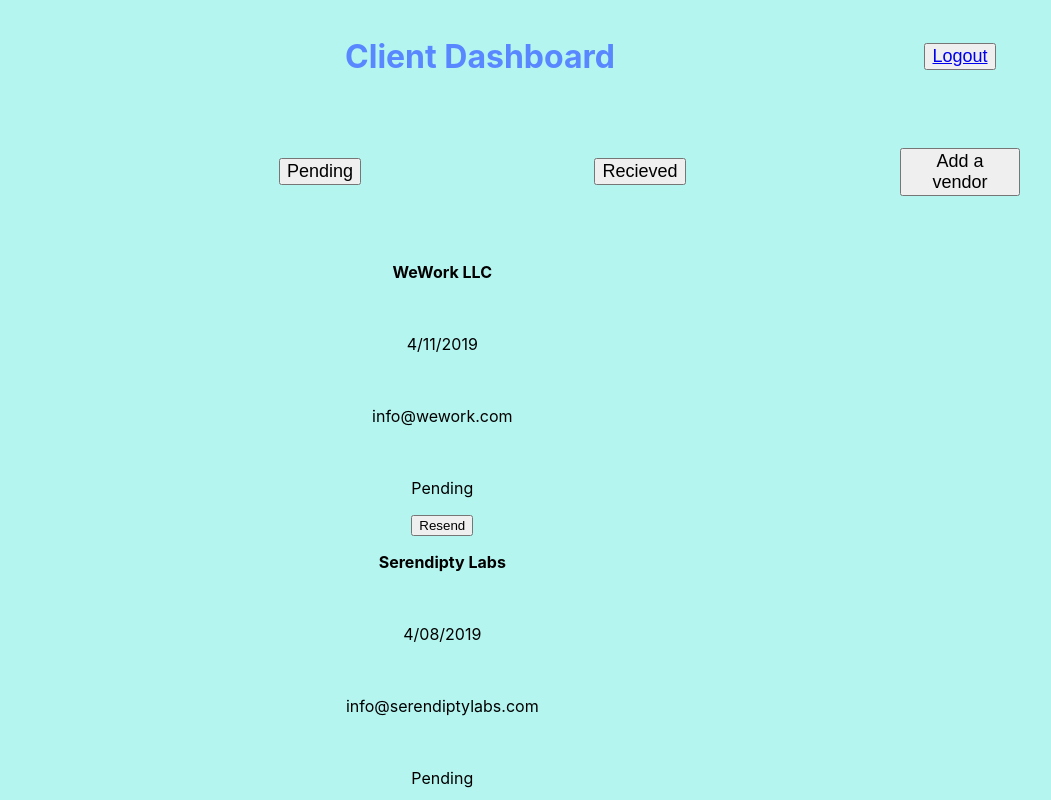
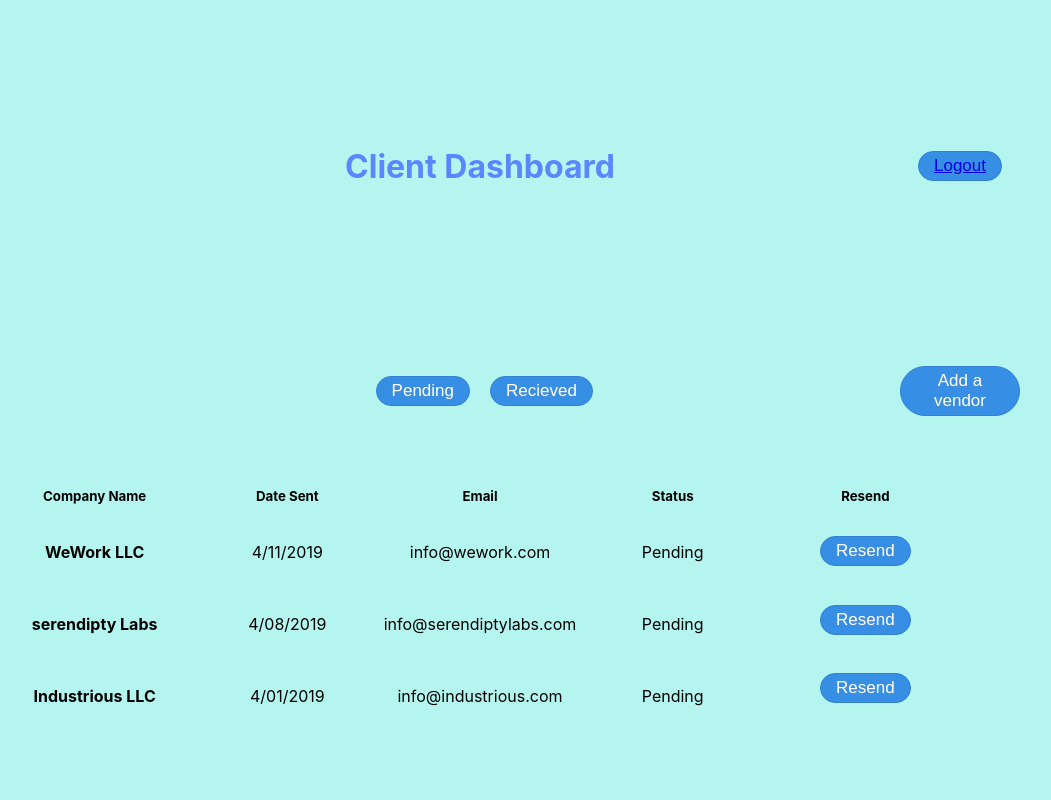
Before and after one commit to codedbyelvis/Zyllion-Demo, a React (Create React App) app: page /dashboard in a window 1280 px wide. Shown: the top 800 px of the page, without its empty margins (160-1211 px from the left). Built offline with nearby package versions, Linux system fonts and the light colour scheme.

Commit message:
Pending Dashboard now

```diff
--- a/src/components/Dashboard/Dashboard.css
+++ b/src/components/Dashboard/Dashboard.css
@@ -1,18 +1,20 @@
 .Dashboard {
     height: 100vh;
-    width: 100%;
+    width: 100vw;
     /* margin-left: 75px; */
     align-items: center;
     justify-items: center;
     display:grid;
     grid-template-columns: 1fr 1fr 1fr 1fr;
     /* grid-column-gap: 200px; */
-    grid-template-rows: 1fr .5fr 3fr;
+    grid-template-rows: 300px 1fr 3fr;
     align-items: flex-start;
 }
 
 .DashboardTitle {
     text-align: center;
+    align-self: center;
+    justify-self: center;
     grid-column: 2/4;
     grid-row: 1/1;
     color: rgb(89, 135, 255);
@@ -24,9 +26,10 @@
 .pebutton {
     text-align: center;
     align-self: center;
-    justify-self: center;
+    justify-self: right;
     grid-column: 2/3;
     grid-row: 2/2;
+    margin-right: 10px;
 }
 .recieved {
     font-size: 18px;
@@ -34,9 +37,10 @@
 .rebutton {
     text-align: center;
     align-self: center;
-    justify-self: center;
+    justify-self: left;
     grid-column: 3/4;
     grid-row: 2/2;
+    margin-left: 10px;
 }
 .logout {
     /* margin-top: 80px; */
@@ -61,77 +65,70 @@
 grid-column: 4/4;
 grid-row: 2/2;
 }
-.DropOpCon {
-    text-align: center;
-    align-items: center;
-    justify-items: center;
+
+.pendingModalCon {
     grid-column-start: 1;
-    grid-column-end: 4;
-    grid-row: 3/3;
-}
-.DropOp {
-    text-align: center;
-    align-items: center;
-    justify-items: center;
-    display: grid;
-    grid-template-columns: 1fr 1fr;
-    grid-column-gap: 30%;
-    width: 90%;
-    /* grid-template-rows: 1fr 1fr 1fr;  */
+    grid-column-end: 5;
+    grid-row-start: 3;
+    grid-row-end: 4;
 }
 
-.pendingModalCon {
+.pendingModal {
     text-align: center;
-    align-items: center;
-    justify-items: center;
-    grid-column: 1/1;
-    margin-left: 450px;
-    margin-bottom: 40px;
-    /* width: 30%; */
-}
-.recievedModalCon {
-    text-align: center;
-    align-items: center;
-    justify-items: center;
-    grid-column: 2/2;
-    margin-left: 580px;
-    /* width: 30%; */
-    /* grid-row: 1/1; */
-}
-.pendingModalCon {
-    text-align: center;
-    align-items: center;
-    justify-items: center;
+    align-self: center;
+    justify-self: center;
     display: grid;
-    grid-template-columns: repeat(4, 1fr);
-    /* grid-template-rows: repeat(4, 1fr); */
-}
-.recievedModalCon {
-    text-align: center;
-    align-items: center;
-    justify-items: center;
-}
-.CompanyName {
-    text-align: center;
-    align-items: center;
-    justify-items: center;
-    grid-column-start: 1;
-    grid-column-end: 1;
-    grid-row: 1/1;
-}
-.DateRecieved {
-    text-align: center;
-    align-items: center;
-    justify-items: center;
-    grid-column-start: 1;
-    grid-column-end: 1;
-    grid-row: 2/2;
+    grid-template-columns: repeat(5, 1fr);
+
 }
 
-.Dashboard h5 {
-    text-decoration: underline black;
+.CompanyName {
+    display: grid;
+    /* grid-template-rows: repeat(3, 1fr); */
 }
 
-.Test {
-    background-color: red;
+.DateSent {
+    display: grid;
+    /* grid-template-rows: repeat(3, 1fr); */
 }
+
+.Email {
+    display: grid;
+    /* grid-template-rows: repeat(3, 1fr); */
+}
+
+.Status {
+    display: grid;
+    /* grid-template-rows: repeat(3, 1fr); */
+}
+
+.Resend {
+    display: grid;
+    /* grid-template-rows: repeat(3, 1fr); */
+}
+
+.Dashboard Button {
+	/* -moz-box-shadow: 0px 2.5px 0px 1px #dbd0db;
+	-webkit-box-shadow: 0px 2.5px 0px 1px #dbd0db;
+	box-shadow: 0px 2.5px 0px 1px #dbd0db; */
+	background-color:#378ee5;
+	-moz-border-radius:28px;
+	-webkit-border-radius:28px;
+	border-radius:28px;
+	border:1px solid #3281d1;
+	display:inline-block;
+	cursor:pointer;
+	color:#ffffff;
+	font-family:Arial;
+	font-size:17px;
+	padding:4px 15px;
+	text-decoration:none;
+  text-shadow:0px 1px 0px #528ecc;
+}
+.Dashboard Button:hover {
+	background-color:#167de3;
+}
+.Dashboard Button:active {
+	position:relative;
+	top:1px;
+}
--- a/src/components/Dashboard/Dashboard.js
+++ b/src/components/Dashboard/Dashboard.js
@@ -43,80 +43,89 @@
             <div className='pendingModalCon'>
             <div className='pendingModal'>
                 <div className='CompanyName'>
-                  {/* <h5>Company Name</h5> */}
-                  <p><b>WeWork LLC</b></p>
+                  <div className="ChoiceTitle"><h5>Company Name</h5></div>
+                  <div className="ChoiceOneName"><p><b>WeWork LLC</b></p></div>
                     <br/>
-                     <p>4/11/2019</p>
+                    <div className="ChoiceTwoName"><p><b>serendipty Labs</b></p></div>
                     <br/>
-                    <p>info@wework.com</p>
+                    <div className="ChoiceThreeName"><p><b>Industrious LLC</b></p></div>
                     <br/>
-                    <p>Pending</p>
-                  <button>Resend</button>
-
                 </div>
 
                 <div className='DateSent'>
-                  {/* <h5>Date Sent</h5> */}
-                 <p><b>Serendipty Labs</b></p>
+                <div className="ChoiceDate"><h5>Date Sent</h5></div>
+                <div className="ChoiceOneDate"><p>4/11/2019</p></div>
                     <br/>
-                  <p>4/08/2019</p>
+                    <div className="ChoiceTwoDate"><p>4/08/2019</p></div>
                     <br/>
-                    <p>info@serendiptylabs.com</p>
+                    <div className="ChoiceThreeDate"><p>4/01/2019</p></div>
                     <br/>
-                    <p>Pending</p>
-                  <button>Resend</button>
-                    {/* <br/> */}
                 </div>
 
                 <div className='Email'>
-                  {/* <h5>Email</h5> */}
-                  <p><b>Industrious LLC</b></p>
+                <div className="ChoiceEmail"><h5>Email</h5></div>
+                <div className="ChoiceOneEmail"><p>info@wework.com</p></div>
                     <br/>
-                  <p>info@Industriousoffice.com</p>
+                    <div className="ChoiceTwoEmail"><p>info@serendiptylabs.com</p></div>
                     <br/>
-                  <p>4/01/2019</p>
+                    <div className="ChoiceThreeEmail"><p>info@industrious.com</p></div>
                     <br/>
-                  <p>Expired</p>
-                  <button>Resend</button>
-
                 </div>
 
                 <div className='Status'>
-                  {/* <h5>Status</h5> */}
+                <div className="ChoiceStatus"><h5>Status</h5></div>
+                <div className="ChoiceOneStatus"><p>Pending</p></div>
+                  <br/>
+                  <div className="ChoiceTwoStatus"><p>Pending</p></div>
+                  <br/>
+                  <div className="ChoiceThreeStatus"><p>Pending</p></div>
+                  <br/>
+                  </div>
 
-                    {/* <br/> */}
-
-                </div>
+                <div className='Resend'>
+                <div className="ChoiceResend"><h5>Resend</h5></div>
+                <div className="ChoiceOneResend">
+                  <button>Resend</button></div>
+                  <br/>
+                  <div className="ChoiceTwoResend">
+                  <button>Resend</button></div>
+                  <br/>
+                  <div className="ChoiceThreeResend">
+                  <button>Resend</button></div>
+                  <br/>
                 </div>
 
 
             {console.log('Acutally Jack', this.state.pending)}
               </div>
+              </div>
             )
 
 
         const RecievedCompanies = () => (
-            <div className='recievedModalCon'>
             <div className='recievedModal'>
                 <div className='CompanyName'>
                   {/* <h5>Company Name</h5> */}
-                  <p><b>Industrious LLC</b></p>
+                  <div className="theone"><p><b>Industrious LLC</b></p></div>
                   <br/>
-                  <p>4/04/2019</p>
-                  <p>info@Industriousoffice.com</p>
+                  <div><p><b>wework</b></p></div>
+                  <br/>
+                  <div><p><b>serendiptylabs</b></p></div>
+                  {/* <p>4/04/2019</p> */}
+                  {/* <p>info@Industriousoffice.com</p> */}
                     <br/>
-                    <p>Pending</p>
+                    {/* <p>Pending</p> */}
                     {/* <button>Resend</button> */}
                     {/* <br/> */}
                 </div>
                 <div className='DateRecieved'>
-                    <p><b>WeLive LLC</b></p>
+                    {/* <p><b>WeLive LLC</b></p> */}
                     <br/>
                     <p>4/02/2019</p>
                     <br/>
-                    <p>info@welive.com</p>
+                    {/* <p>info@welive.com</p> */}
                     <br/>
-                    <p>Pending</p>
+                    {/* <p>Pending</p> */}
                   {/* <h5>Date Recieved</h5> */}
                 <div className='Email'>
                   <p><b>Serendipty Labs</b></p>
@@ -145,7 +154,6 @@
 
                   {/* <button>Resend</button> */}
                 </div>
-                </div>
 
 
 
@@ -159,16 +167,12 @@
                 <div className='Dashboard'>
                 <h1 className='DashboardTitle'>Client Dashboard</h1>
                 <div className="cLog"><button className="logout"><a href='http://localhost:3000/'>Logout</a></button></div>
-                {/* <div className="Buttons"> */}
                 <div className="pebutton"><button className='pending' onClick={this.handlePending}>Pending</button></div>
                 <div className="vebutton"><Link to="/vendorwelcome"><button className='ven'>Add a vendor</button></Link></div>
                 <div className="rebutton"><button className='recieved' onClick={this.handleRecieved}>Recieved</button></div>
-                {/* </div> */}
 
-                <div className="DropOpCon"><div className="DropOp">
                 {this.state.pending && <PendingCompanies />}
                 {!this.state.pending && <RecievedCompanies />}
-                </div></div>
 
                 </div>
 
```
